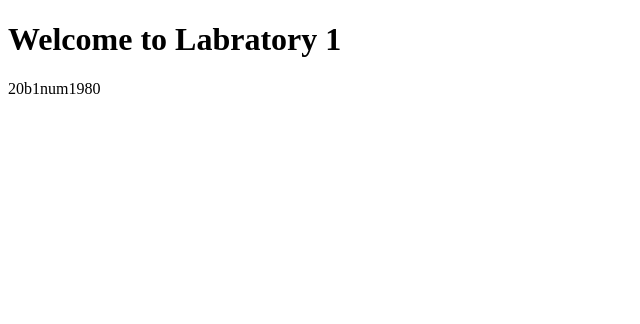
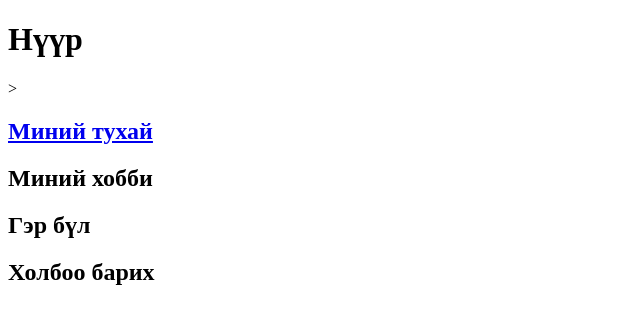
Before and after one commit to Dogiiiiiii/dgi, a plain HTML site: page lab2/lab2.html in a window 1280 px wide. Shown: the whole page, without its empty margins (0-640 px from the left). Drawn offline with Linux system fonts and the light colour scheme.

Commit message:
lab2 start

```diff
--- a/lab2/lab2.html
+++ b/lab2/lab2.html
@@ -1,10 +1,13 @@
 <!DOCTYPE html>
 <html>
 <head>
-	<title>welcome to internet technology fundamentals</title>
+	<title>20B1NUM1980 Dolgormaa</title>
 </head>
 <body>
-	<h1>Welcome to Labratory 1</h1>
-	<p>20b1num1980</p>
+	<h1>Нүүр</h1>>
+	<h2><a href="About me">Миний тухай</a></h2>
+	<h2>Миний хобби</h2>
+	<h2>Гэр бүл</h2>
+	<h2>Холбоо барих</h2>
 </body>
 </html>
```
